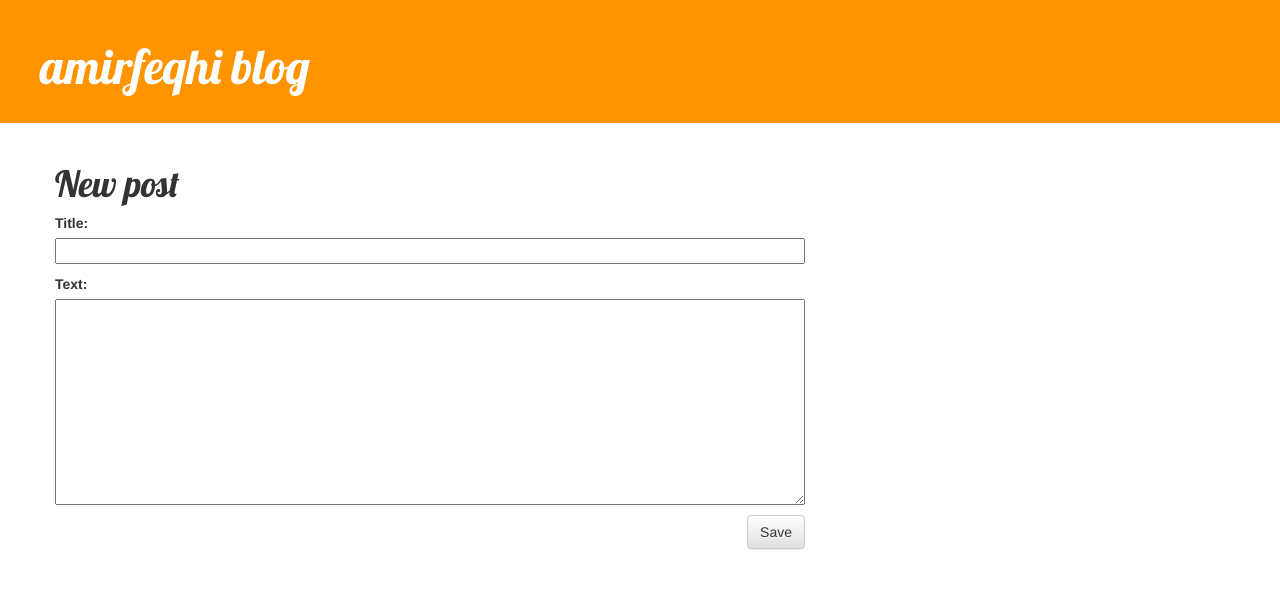
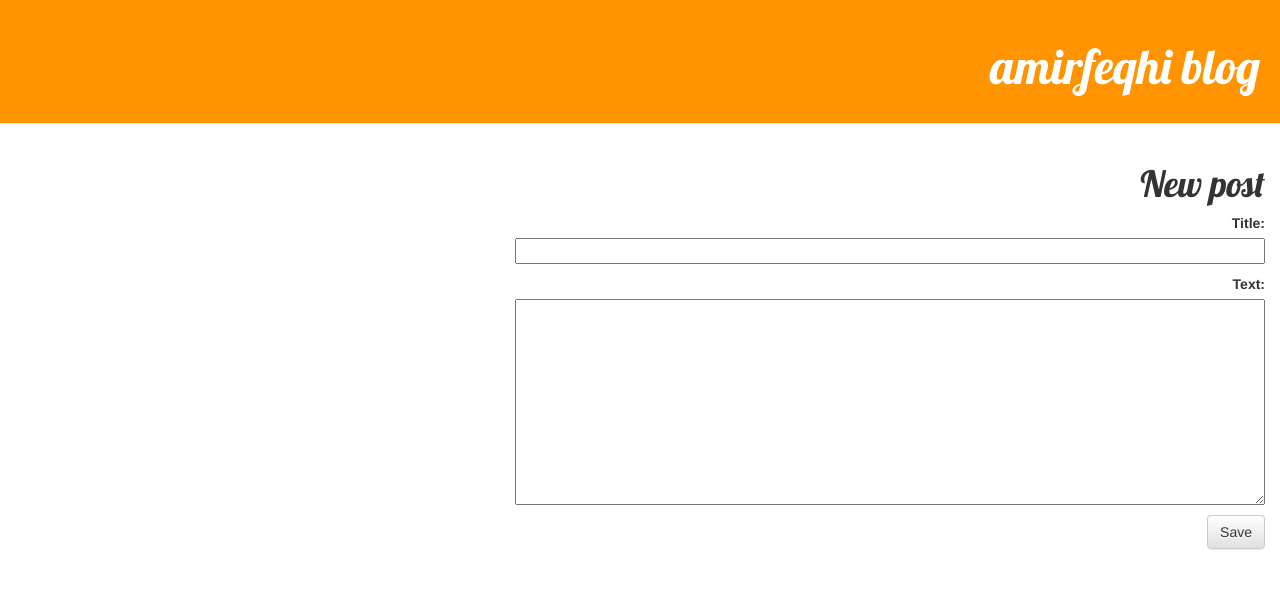
Before and after one commit to amirfeqhi/myblog, a Django app: page /post/new/ in a window 1280 px wide. Shown: the top 589 px of the page. Run offline with Django 3.2, Linux system fonts and the light colour scheme; some libraries are stand-ins or nearby versions.

Commit message:
some change in css file.

```diff
--- a/blog/static/css/blog.css
+++ b/blog/static/css/blog.css
@@ -7,10 +7,16 @@
     color: #ffffff;
     font-size: 36pt;
     text-decoration: none;
+    text-align:right;
+    direction: rtl;
 }
 
 .content {
-    margin-left: 40px;
+    margin-top: 0;
+    text-align: right;
+    margin-left: 500px;
+    text-decoration: none;
+    position: fixed;
 }
 
 h1, h2, h3, h4 {
@@ -19,6 +25,7 @@ h1, h2, h3, h4 {
 
 .date {
     color: #828282;
+    direction: ltr;
 }
 
 .save {
@@ -38,6 +45,7 @@ h1, h2, h3, h4 {
 
 .post {
     margin-bottom: 70px;
+    direction: rtl;
 }
 
 .post h1 a, .post h1 a:visited {
```
